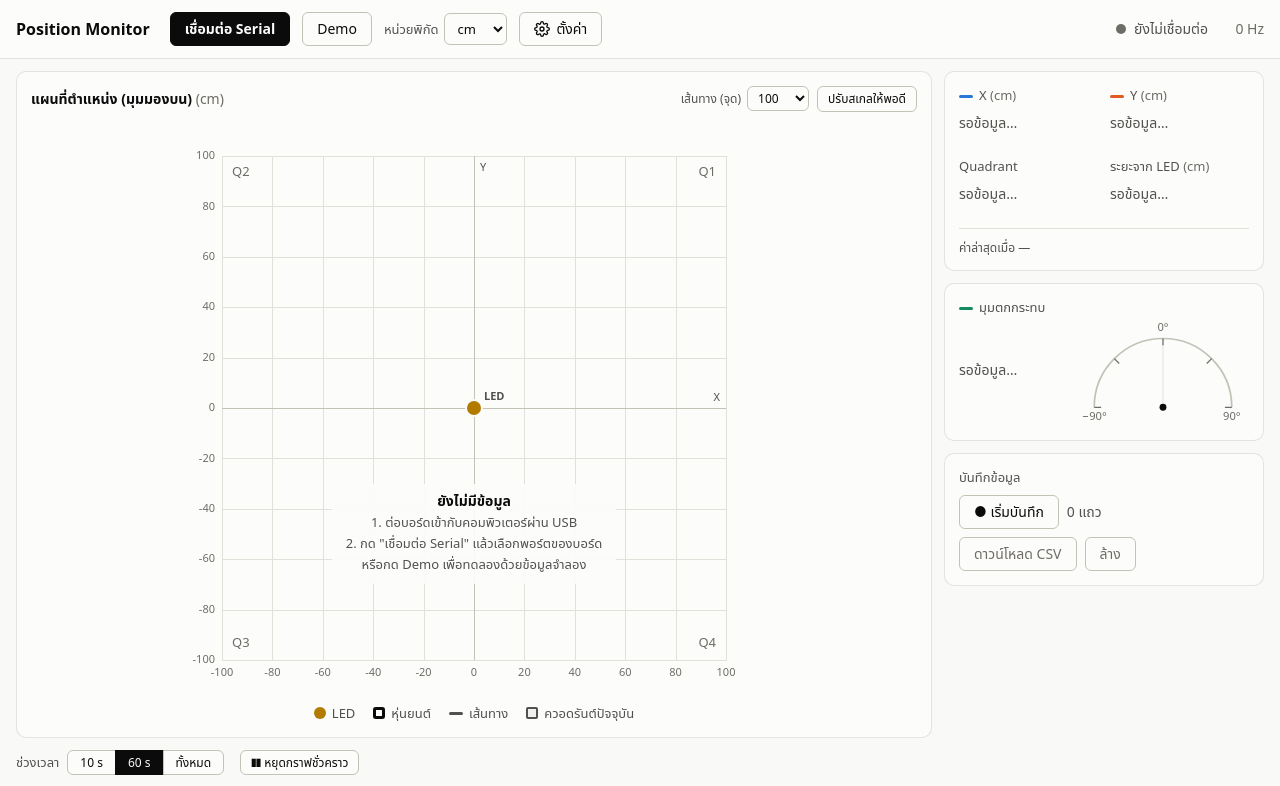
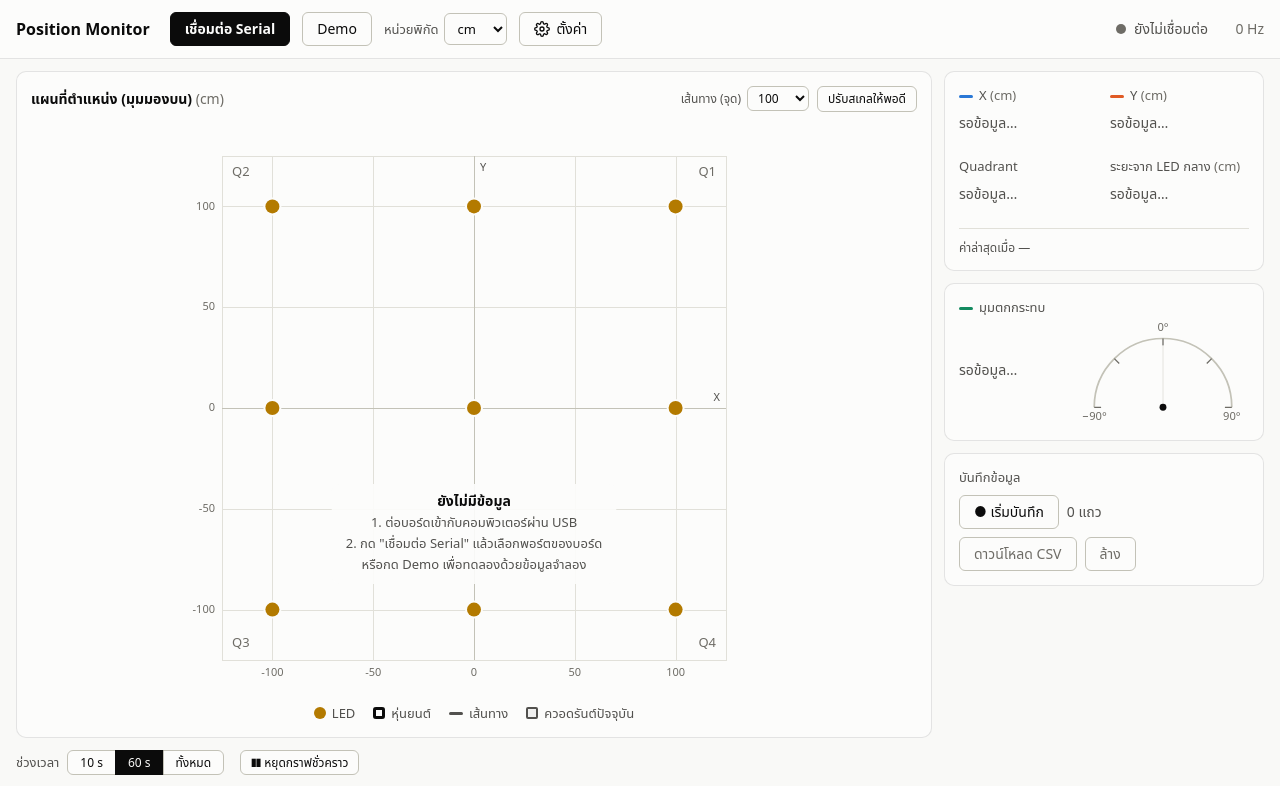
Before and after one commit to YuttakanS/Ui-for-monitoring-robot, a plain HTML site: page index.html in a window 1280 px wide. Shown: the top 786 px of the page. Drawn offline with Linux system fonts and the light colour scheme.

Commit message:
feat(ui): draw the 3x3 grid of 9 LEDs on the map
The map draws all 9 LEDs: the centre LED at the origin, plus the four
edge midpoints and four corners at 100 cm spacing (LED_SPACING, one
constant to change if the layout changes). The map never zooms in
past +/-125 cm so every LED stays in view. The distance card is
relabelled "Distance from centre LED", which is what it measures; the
firmware's x, y are still taken as measured from the centre LED.

Co-Authored-By: Claude Opus 5.5 <noreply@anthropic.com>

```diff
--- a/app.js
+++ b/app.js
@@ -96,7 +96,7 @@
       fitScale: 'ปรับสเกลให้พอดี',
       trail: 'เส้นทาง (จุด)',
       off: 'ปิด',
-      mapAria: 'แผนที่ 2 มิติแสดงตำแหน่งหุ่นยนต์เทียบกับ LED',
+      mapAria: 'แผนที่ 2 มิติแสดงตำแหน่งหุ่นยนต์เทียบกับ LED 9 ดวง',
       waiting: 'รอข้อมูล…',
       hintTitle: 'ยังไม่มีข้อมูล',
       hintStep1: '1. ต่อบอร์ดเข้ากับคอมพิวเตอร์ผ่าน USB',
@@ -106,7 +106,7 @@
       hintWaitTitle: 'เชื่อมต่อแล้ว — กำลังรอข้อมูล',
       hintWait1: 'ตรวจว่า baud rate ในเมนูตั้งค่าตรงกับที่บอร์ดใช้',
       hintWait2: 'บอร์ดต้องส่งบรรทัดแบบ  Quadrant 1: x, y, มุม',
-      distLed: 'ระยะจาก LED',
+      distLed: 'ระยะจาก LED กลาง',
       lastReading: 'ค่าล่าสุดเมื่อ',
       legRobot: 'หุ่นยนต์',
       legTrail: 'เส้นทาง',
@@ -158,7 +158,7 @@
       fitScale: 'Fit scale',
       trail: 'Trail (points)',
       off: 'Off',
-      mapAria: '2D map of the robot position relative to the LED',
+      mapAria: '2D map of the robot position relative to the 9 LEDs',
       waiting: 'Waiting for data…',
       hintTitle: 'No data yet',
       hintStep1: '1. Plug the board in over USB',
@@ -168,7 +168,7 @@
       hintWaitTitle: 'Connected — waiting for data',
       hintWait1: 'Check that the baud rate in Settings matches the board',
       hintWait2: 'The board must send lines like  Quadrant 1: x, y, angle',
-      distLed: 'Distance from LED',
+      distLed: 'Distance from centre LED',
       lastReading: 'Last reading at',
       legRobot: 'Robot',
       legTrail: 'Trail',
@@ -236,7 +236,15 @@
   // Break the line only on a real dropout. Must stay well above 1000 ms: a hidden
   // tab throttles the Demo timer to ~1 sample/s, which must still draw as one line.
   var GAP_MS = 2500;
-  var DEFAULT_RANGE = 100; // cm
+  // LEDs: 3x3 grid centred on the origin (the centre LED is (0, 0), which is
+  // also where the firmware's x, y are measured from). Change LED_SPACING if
+  // the physical layout changes.
+  var LED_SPACING = 100;   // cm between neighbouring LEDs
+  var LEDS = [];
+  for (var gx = -1; gx <= 1; gx++) for (var gy = -1; gy <= 1; gy++) LEDS.push([gx * LED_SPACING, gy * LED_SPACING]);
+  // the map never zooms in past the LED grid, so all 9 LEDs stay in view
+  var MIN_RANGE = LED_SPACING * 1.25;
+  var DEFAULT_RANGE = MIN_RANGE; // cm
 
   var state = {
     source: 'idle',        // idle | serial | demo
@@ -313,8 +321,8 @@
     if (state.samples.length > MAX_SAMPLES + 1000) state.samples.splice(0, state.samples.length - MAX_SAMPLES);
 
     var m = Math.max(Math.abs(s.x), Math.abs(s.y));
-    if (state.range === null) state.range = niceCeil(Math.max(m * 1.5, 1e-6));
-    else if (m > state.range * 0.92) state.range = niceCeil(m * 1.2);
+    if (state.range === null) state.range = Math.max(MIN_RANGE, niceCeil(Math.max(m * 1.5, 1e-6)));
+    else if (m > state.range * 0.92) state.range = Math.max(MIN_RANGE, niceCeil(m * 1.2));
 
     if (state.recording) {
       state.log.push({
@@ -601,7 +609,7 @@
   }
 
   /* =====================================================================
-   * 2D map (top view): LED centre at the origin, robot at (x, y)
+   * 2D map (top view): 3x3 LED grid, centre LED at the origin, robot at (x, y)
    * ===================================================================== */
 
   function drawRobot(ctx, x, y) {
@@ -717,17 +725,14 @@
       ctx.beginPath(); ctx.moveTo(cx, cy); ctx.lineTo(PX(s.x * f), PY(s.y * f)); ctx.stroke();
     }
 
-    // LED centre
-    ctx.fillStyle = C.surface;
-    ctx.beginPath(); ctx.arc(cx, cy, 9, 0, Math.PI * 2); ctx.fill();
-    ctx.fillStyle = C.led;
-    ctx.beginPath(); ctx.arc(cx, cy, 7, 0, Math.PI * 2); ctx.fill();
-    ctx.font = '600 11px ' + C.font;
-    ctx.fillStyle = C.text2;
-    var ledRight = !s || s.x < 0, ledUp = !s || s.y < 0; // keep the label off the LED->robot line
-    ctx.textAlign = ledRight ? 'left' : 'right';
-    ctx.textBaseline = ledUp ? 'bottom' : 'top';
-    ctx.fillText('LED', cx + (ledRight ? 10 : -10), cy + (ledUp ? -6 : 6));
+    // LEDs (the legend below the map names them)
+    for (var li = 0; li < LEDS.length; li++) {
+      var ex = PX(LEDS[li][0] * f), ey = PY(LEDS[li][1] * f);
+      ctx.fillStyle = C.surface;
+      ctx.beginPath(); ctx.arc(ex, ey, 9, 0, Math.PI * 2); ctx.fill();
+      ctx.fillStyle = C.led;
+      ctx.beginPath(); ctx.arc(ex, ey, 7, 0, Math.PI * 2); ctx.fill();
+    }
 
     // Robot + coordinate label
     if (s) {
@@ -832,7 +837,7 @@
     for (var i = lowerBound(S, t0); i < S.length; i++) {
       m = Math.max(m, Math.abs(S[i].x), Math.abs(S[i].y));
     }
-    state.range = m > 0 ? niceCeil(m * 1.2) : null;
+    state.range = m > 0 ? Math.max(MIN_RANGE, niceCeil(m * 1.2)) : null;
     state.dirty = true;
   }
 
--- a/index.html
+++ b/index.html
@@ -104,7 +104,7 @@
           </div>
         </div>
         <div class="tile">
-          <div class="tile-label"><span data-i18n="distLed">ระยะจาก LED</span> <span class="unit" data-unit></span></div>
+          <div class="tile-label"><span data-i18n="distLed">ระยะจาก LED กลาง</span> <span class="unit" data-unit></span></div>
           <div class="tile-value" id="valR">—</div>
           <div class="tile-sub" id="mmR"></div>
         </div>
```
